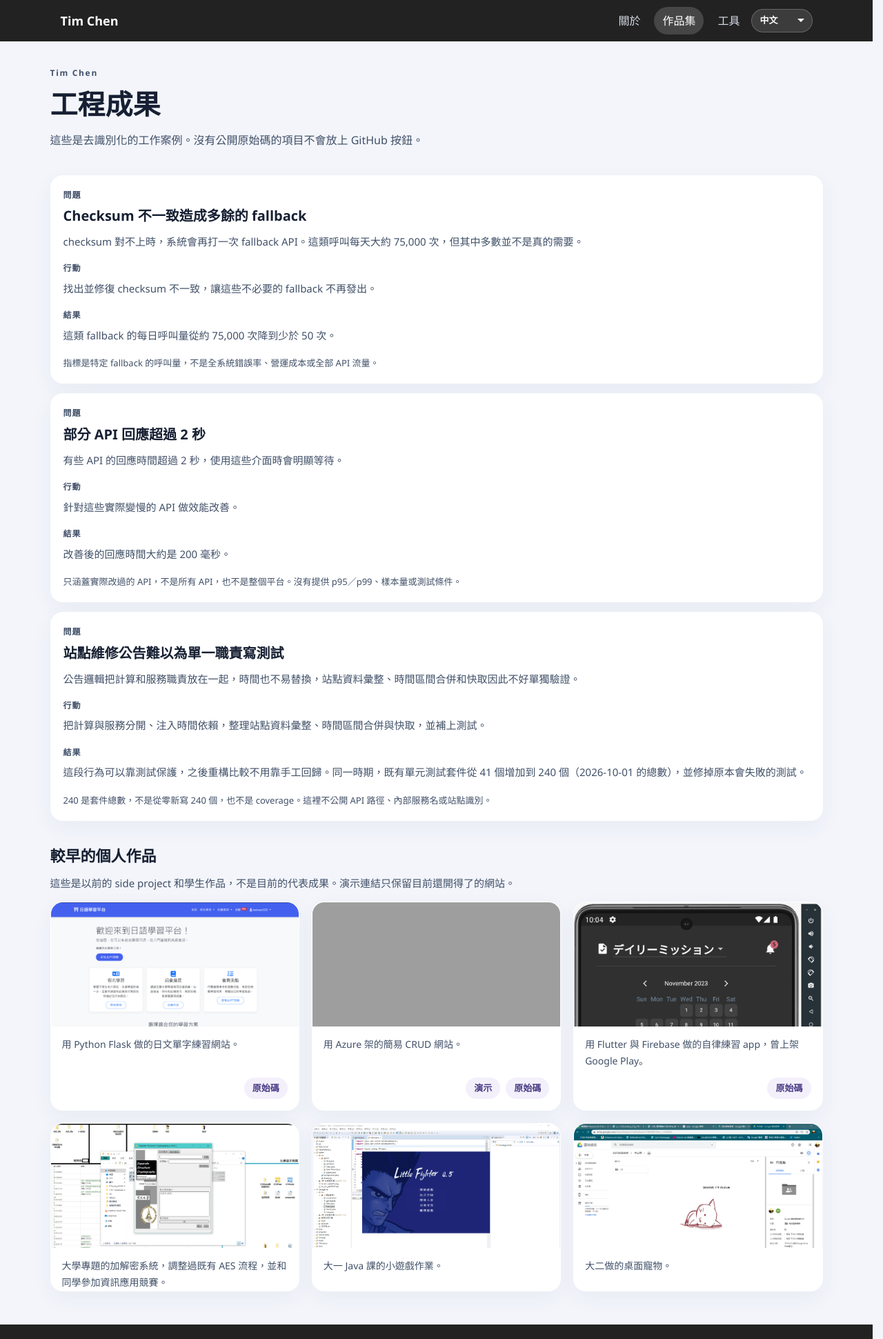
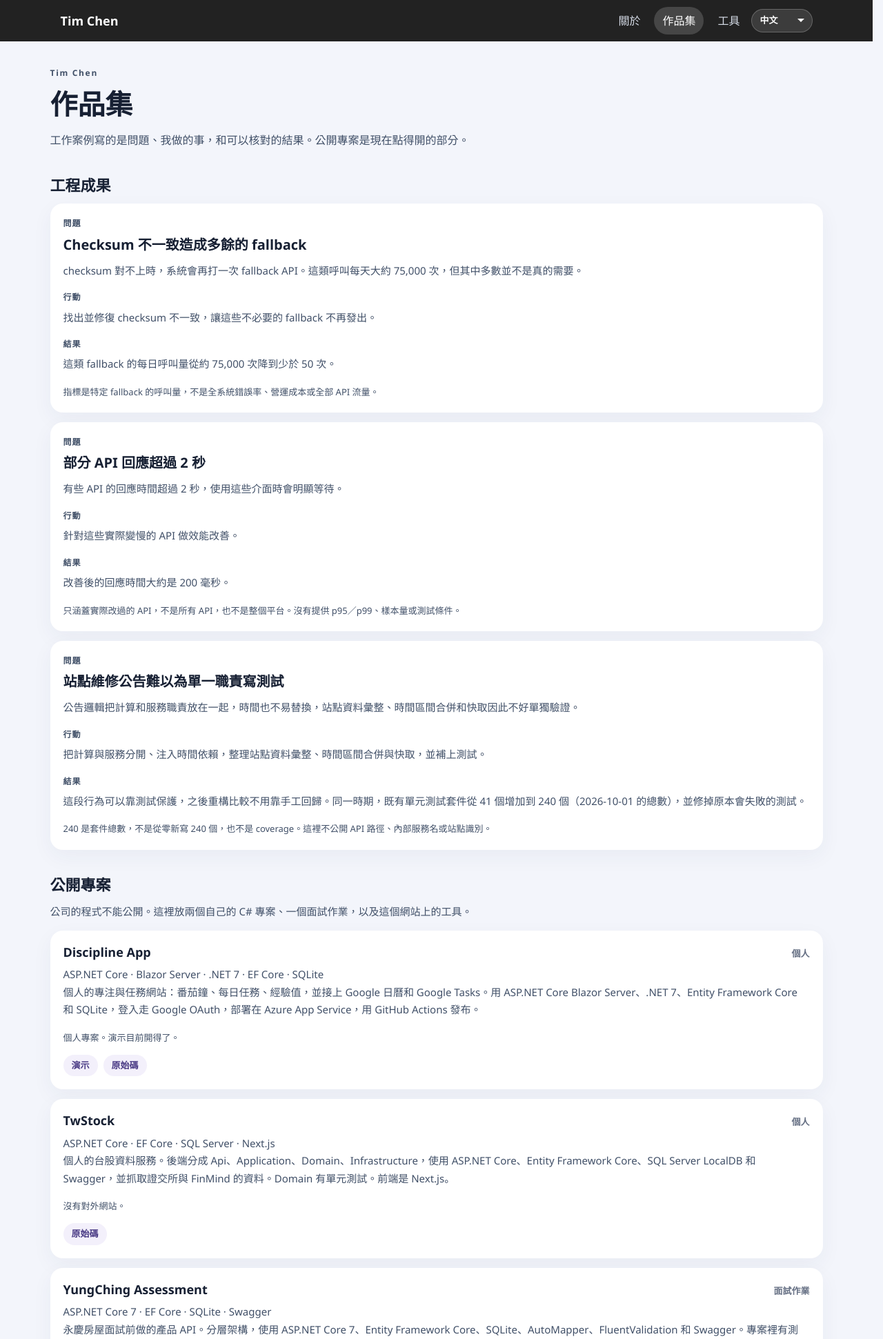
Before and after one commit to Chenyuting0916/My-First-Website, a PHP site: page /Portfolio.html in a window 1280 px wide. Shown: the top 1941 px of the page at 69% size. Run offline with PHP 8.4, Linux system fonts and the light colour scheme; grey boxes are pictures that could not be loaded.

Commit message:
Curate the portfolio around projects a reviewer can open.
Lead with the existing backend cases, then Discipline App, TwStock, the Yung Ching interview API, and the tools on this site. Keep TimeMiner and Level as earlier work, and put the 2019 award on the education line.

Co-authored-by: cyt <tim376755000@gmail.com>

```diff
--- a/Portfolio.html
+++ b/Portfolio.html
@@ -4,18 +4,16 @@
 <head>
     <meta charset="utf-8" />
     <meta name="viewport" content="width=device-width, initial-scale=1">
-    <title data-i18n="work.pageTitle">工程成果 — Tim Chen</title>
+    <title data-i18n="work.pageTitle">作品集 — Tim Chen</title>
     <link rel="icon" type="image/x-icon" href="img/happy.ico">
-    <meta name="description" data-i18n-content="work.description" content="Tim Chen 的後端案例：checksum fallback、部分 API 的回應時間，以及站點維修公告的可測試性重構。">
+    <meta name="description" data-i18n-content="work.description" content="Tim Chen 的作品集：去識別化的後端工作案例，以及現在點得開的公開專案。">
     <meta name="author" content="Tim Chen">
     <link rel="stylesheet" type="text/css" href="css/bootstrap.css">
     <link rel="stylesheet" type="text/css" href="css/style.css">
     <link rel="stylesheet" type="text/css" href="css/site.css">
-    <link rel="stylesheet" type="text/css" href="css/lightbox.css">
     <link rel="stylesheet" href="fonts/fontawesome/css/all.css">
     <script type="text/javascript" src="js/jquery-3.4.1.min.js"></script>
     <script type="text/javascript" src="js/bootstrap.js"></script>
-    <script type="text/javascript" src="js/lightbox.js"></script>
     <script type="text/javascript" src="js/i18n.js"></script>
 </head>
 
@@ -57,12 +55,12 @@
     <main class="site-wrap" id="content">
         <header class="site-hero">
             <p class="site-kicker">Tim Chen</p>
-            <h1 data-i18n="work.title">工程成果</h1>
-            <p class="site-lead" data-i18n="work.lead">這些是去識別化的工作案例。沒有公開原始碼的項目不會放上 GitHub 按鈕。</p>
+            <h1 data-i18n="work.title">作品集</h1>
+            <p class="site-lead" data-i18n="work.lead">工作案例寫的是問題、我做的事，和可以核對的結果。公開專案是現在點得開的部分。</p>
         </header>
 
         <section class="site-block" id="work" aria-labelledby="work-title">
-            <h2 id="work-title" class="sr-only" data-i18n="work.title">工程成果</h2>
+            <h2 id="work-title" data-i18n="work.casesTitle">工程成果</h2>
 
             <article class="site-card site-role" id="checksum">
                 <p class="site-label" data-i18n="work.problem">問題</p>
@@ -98,78 +96,96 @@
             </article>
         </section>
 
+        <section class="site-block" id="public" aria-labelledby="public-title">
+            <h2 id="public-title" data-i18n="work.publicTitle">公開專案</h2>
+            <p class="site-note" data-i18n="work.publicLead">公司的程式不能公開。這裡放兩個自己的 C# 專案、一個面試作業，以及這個網站上的工具。</p>
+
+            <article class="site-card site-role" id="discipline">
+                <div class="site-role-top">
+                    <h3>Discipline App</h3>
+                    <span class="site-when" data-i18n="work.kindPersonal">個人</span>
+                </div>
+                <p class="site-meta">ASP.NET Core · Blazor Server · .NET 7 · EF Core · SQLite</p>
+                <p data-i18n="work.disciplineBody">個人的專注與任務網站：番茄鐘、每日任務、經驗值，並接上 Google 日曆和 Google Tasks。用 ASP.NET Core Blazor Server、.NET 7、Entity Framework Core 和 SQLite，登入走 Google OAuth，部署在 Azure App Service，用 GitHub Actions 發布。</p>
+                <p class="site-scope" data-i18n="work.disciplineScope">個人專案。演示目前開得了。</p>
+                <div class="site-links">
+                    <a target="_blank" rel="noopener" href="https://disciplineapp.azurewebsites.net/" data-i18n="work.demo">演示</a>
+                    <a target="_blank" rel="noopener" href="https://github.com/Chenyuting0916/DisciplineApp" data-i18n="work.source">原始碼</a>
+                </div>
+            </article>
+
+            <article class="site-card site-role" id="twstock">
+                <div class="site-role-top">
+                    <h3>TwStock</h3>
+                    <span class="site-when" data-i18n="work.kindPersonal">個人</span>
+                </div>
+                <p class="site-meta">ASP.NET Core · EF Core · SQL Server · Next.js</p>
+                <p data-i18n="work.twstockBody">個人的台股資料服務。後端分成 Api、Application、Domain、Infrastructure，使用 ASP.NET Core、Entity Framework Core、SQL Server LocalDB 和 Swagger，並抓取證交所與 FinMind 的資料。Domain 有單元測試。前端是 Next.js。</p>
+                <p class="site-scope" data-i18n="work.twstockScope">沒有對外網站。</p>
+                <div class="site-links">
+                    <a target="_blank" rel="noopener" href="https://github.com/Chenyuting0916/TwStock" data-i18n="work.source">原始碼</a>
+                </div>
+            </article>
+
+            <article class="site-card site-role" id="yungching">
+                <div class="site-role-top">
+                    <h3>YungChing Assessment</h3>
+                    <span class="site-when" data-i18n="work.kindInterview">面試作業</span>
+                </div>
+                <p class="site-meta">ASP.NET Core 7 · EF Core · SQLite · Swagger</p>
+                <p data-i18n="work.yungchingBody">永慶房屋面試前做的產品 API。分層架構，使用 ASP.NET Core 7、Entity Framework Core、SQLite、AutoMapper、FluentValidation 和 Swagger。專案裡有測試。</p>
+                <p class="site-scope" data-i18n="work.yungchingScope">對方說可以公開。</p>
+                <div class="site-links">
+                    <a target="_blank" rel="noopener" href="https://github.com/Chenyuting0916/YungChingAssessment" data-i18n="work.source">原始碼</a>
+                </div>
+            </article>
+
+            <article class="site-card site-role" id="devtools">
+                <div class="site-role-top">
+                    <h3 data-i18n="tools.title">開發工具</h3>
+                    <span class="site-when" data-i18n="work.kindSite">本站</span>
+                </div>
+                <p class="site-meta">HTML · CSS · JavaScript</p>
+                <p data-i18n="work.toolsBody">時間戳、JSON、YAML、雜湊、編碼、JWT、URL、UUID、正規表示式和進位轉換。載入頁面之後在瀏覽器裡計算，並有測試。</p>
+                <p class="site-scope" data-i18n="work.toolsScope">技術是 HTML、CSS、JavaScript。</p>
+                <div class="site-links">
+                    <a href="tools.html" data-i18n="work.openTool">打開工具</a>
+                    <a target="_blank" rel="noopener" href="https://github.com/Chenyuting0916/My-First-Website" data-i18n="work.source">原始碼</a>
+                </div>
+            </article>
+        </section>
+
         <section class="site-block" id="earlier" aria-labelledby="earlier-title">
             <h2 id="earlier-title" data-i18n="work.historyTitle">較早的個人作品</h2>
-            <p class="site-note" data-i18n="work.historyLead">這些是以前的 side project 和學生作品，不是目前的代表成果。演示連結只保留目前還開得了的網站。</p>
-            <div class="site-projects">
-                <article class="site-project">
-                    <a href="img/portfolio/protfolio-29.png" data-lightbox="image-6" data-title="Japanese vocabulary site" class="site-shot has-border">
-                        <img src="img/portfolio/protfolio-29.png" alt="Japanese vocabulary learning site">
-                    </a>
-                    <a href="img/portfolio/protfolio-28.png" data-lightbox="image-6" class="has-border hide"></a>
-                    <a href="img/portfolio/protfolio-27.png" data-lightbox="image-6" class="has-border hide"></a>
-                    <a href="img/portfolio/protfolio-26.png" data-lightbox="image-6" class="has-border hide"></a>
-                    <a href="img/portfolio/protfolio-25.png" data-lightbox="image-6" class="has-border hide"></a>
-                    <a href="img/portfolio/protfolio-24.png" data-lightbox="image-6" class="has-border hide"></a>
-                    <a href="img/portfolio/protfolio-23.png" data-lightbox="image-6" class="has-border hide"></a>
-                    <a href="img/portfolio/protfolio-22.png" data-lightbox="image-6" class="has-border hide"></a>
-                    <p data-i18n="work.japanese">用 Python Flask 做的日文單字練習網站。</p>
-                    <div class="site-links">
-                        <a target="_blank" rel="noopener" href="https://github.com/Chenyuting0916/LearnFlask" data-i18n="work.source">原始碼</a>
+            <p class="site-note" data-i18n="work.historyLead">課堂作業和練習用的 repo 不放在這頁。演示只留目前還開得了的網站。</p>
+
+            <article class="site-card site-role" id="timeminer">
+                <div class="site-role-top">
+                    <h3>TimeMiner</h3>
+                    <span class="site-when" data-i18n="work.kindEarlier">較早</span>
                 </div>
-                </article>
-                <article class="site-project">
-                    <a href="img/portfolio/protfolio-16.png" data-lightbox="image-4" data-title="Azure CRUD site" class="site-shot has-border">
-                        <img src="img/portfolio/protfolio-16.png" alt="Azure CRUD website">
-                    </a>
-                    <a href="img/portfolio/protfolio-21.png" data-lightbox="image-4" class="has-border hide"></a>
-                    <p data-i18n="work.azure">用 Azure 架的簡易 CRUD 網站。</p>
+                <p class="site-meta">ASP.NET Core MVC · EF Core · Azure</p>
+                <p data-i18n="work.timeminerBody">較早的工時記錄網站，用 ASP.NET Core MVC 和 Entity Framework Core，放在 Azure。可以管理自訂表格，也可以記工作時間。</p>
+                <p class="site-scope" data-i18n="work.timeminerScope">演示目前開得了。</p>
                 <div class="site-links">
                     <a target="_blank" rel="noopener" href="https://timeminer.azurewebsites.net/" data-i18n="work.demo">演示</a>
                     <a target="_blank" rel="noopener" href="https://github.com/Chenyuting0916/MinerMVC" data-i18n="work.source">原始碼</a>
                 </div>
             </article>
-                <article class="site-project">
-                    <a href="img/portfolio/protfolio-17.jpg" data-lightbox="image-5" data-title="Level app" class="site-shot has-border">
-                        <img src="img/portfolio/protfolio-17.jpg" alt="Level mobile app">
-                    </a>
-                    <a href="img/portfolio/protfolio-18.jpg" data-lightbox="image-5" class="has-border hide"></a>
-                    <a href="img/portfolio/protfolio-19.jpg" data-lightbox="image-5" class="has-border hide"></a>
-                    <a href="img/portfolio/protfolio-20.jpg" data-lightbox="image-5" class="has-border hide"></a>
-                    <p data-i18n="work.level">用 Flutter 與 Firebase 做的自律練習 app，曾上架 Google Play。</p>
+
+            <article class="site-card site-role" id="level">
+                <div class="site-role-top">
+                    <h3>Level</h3>
+                    <span class="site-when" data-i18n="work.kindEarlier">較早</span>
+                </div>
+                <p class="site-meta">Flutter · Firebase</p>
+                <p data-i18n="work.levelBody">用 Flutter 和 Firebase 做的自律練習 app，曾上架 Google Play。商店頁現在打不開，所以只留原始碼。</p>
                 <div class="site-links">
                     <a target="_blank" rel="noopener" href="https://github.com/Chenyuting0916/Level" data-i18n="work.source">原始碼</a>
                 </div>
             </article>
-                <article class="site-project">
-                    <a href="img/portfolio/protfolio-14.jpg" data-lightbox="image-1" class="site-shot has-border">
-                        <img src="img/portfolio/protfolio-14.jpg" alt="Encryption coursework">
-                    </a>
-                    <a href="img/portfolio/protfolio-15.jpg" data-lightbox="image-1" class="has-border hide"></a>
-                    <p data-i18n="work.encryption">大學專題的加解密系統，調整過既有 AES 流程，並和同學參加資訊應用競賽。</p>
-                </article>
-                <article class="site-project">
-                    <a href="img/portfolio/protfolio-3.jpg" data-lightbox="image-2" class="site-shot has-border">
-                        <img src="img/portfolio/protfolio-3.jpg" alt="Java course game">
-                    </a>
-                    <a href="img/portfolio/protfolio-4.jpg" data-lightbox="image-2" class="has-border hide"></a>
-                    <a href="img/portfolio/protfolio-5.jpg" data-lightbox="image-2" class="has-border hide"></a>
-                    <a href="img/portfolio/protfolio-6.jpg" data-lightbox="image-2" class="has-border hide"></a>
-                    <a href="img/portfolio/protfolio-7.jpg" data-lightbox="image-2" class="has-border hide"></a>
-                    <a href="img/portfolio/protfolio-8.jpg" data-lightbox="image-2" class="has-border hide"></a>
-                    <a href="img/portfolio/protfolio-9.jpg" data-lightbox="image-2" class="has-border hide"></a>
-                    <p data-i18n="work.javaGame">大一 Java 課的小遊戲作業。</p>
-                </article>
-                <article class="site-project">
-                    <a href="img/portfolio/protfolio-10.jpg" data-lightbox="image-3" class="site-shot has-border">
-                        <img src="img/portfolio/protfolio-10.jpg" alt="Desktop pet">
-                    </a>
-                    <a href="img/portfolio/protfolio-11.jpg" data-lightbox="image-3" class="has-border hide"></a>
-                    <a href="img/portfolio/protfolio-12.jpg" data-lightbox="image-3" class="has-border hide"></a>
-                    <a href="img/portfolio/protfolio-13.jpg" data-lightbox="image-3" class="has-border hide"></a>
-                    <p data-i18n="work.pet">大二做的桌面寵物。</p>
-                </article>
-            </div>
+
+            <p class="site-note site-award" data-i18n="work.award">2019 年大學專題參加 International ICT Innovative Services Awards，資訊應用類第三名，和同學一起做。</p>
         </section>
     </main>
 
--- a/about.html
+++ b/about.html
@@ -63,7 +63,10 @@
             <p data-i18n="about.japan">2024–2025 年在日本語言學校留學，已取得 JLPT N1。這是跨文化學習和日語能力，不是日本工作經驗，也不表示商務場合的母語程度。</p>
             <p data-i18n="about.sharing">在 Titansoft 時組織過工程讀書會，把實務上遇到的問題拿出來講清楚、一起對做法。</p>
             <p data-i18n="about.life">工作之外會騎車、爬山，也喜歡把一件事慢慢做完。</p>
-            <p><a class="site-text-link" href="Portfolio.html#work" data-i18n="home.ctaWork">查看工程成果</a></p>
+            <div class="site-actions">
+                <a class="site-text-link" href="Portfolio.html#work" data-i18n="home.ctaWork">查看工程成果</a>
+                <a class="site-text-link" href="Portfolio.html#public" data-i18n="home.ctaPublic">公開專案</a>
+            </div>
             <div class="site-contact-links">
                 <a class="site-btn" href="mailto:tim376755000@gmail.com">tim376755000@gmail.com</a>
                 <a class="site-btn ghost" href="https://github.com/Chenyuting0916" target="_blank" rel="noopener">GitHub</a>
--- a/css/site.css
+++ b/css/site.css
@@ -766,6 +766,15 @@ body.site-page .timeline-link:hover {
     text-decoration: none;
 }
 
+.site-card .site-links {
+    justify-content: flex-start;
+    padding: 14px 0 0;
+}
+
+.site-award {
+    margin-top: 14px;
+}
+
 .site-more-row {
     margin: 8px 0 0;
 }
--- a/index.html
+++ b/index.html
@@ -63,6 +63,7 @@
             <p class="site-lead" data-i18n="home.lead">陳昱廷／Yu-Ting Chen。以 C#／.NET 改善後端效能、服務可靠性，以及既有系統的可維護性。</p>
             <div class="site-actions">
                 <a class="site-btn" href="Portfolio.html#work" data-i18n="home.ctaWork">查看工程成果</a>
+                <a class="site-btn ghost" href="Portfolio.html#public" data-i18n="home.ctaPublic">公開專案</a>
                 <a class="site-btn ghost" href="#contact" data-i18n="home.ctaContact">聯絡我</a>
                 <a class="site-text-link" href="https://github.com/Chenyuting0916" target="_blank" rel="noopener">GitHub</a>
                 <a class="site-text-link" href="https://www.linkedin.com/in/yuting-chen-63738b135/" target="_blank" rel="noopener">LinkedIn</a>
@@ -135,7 +136,7 @@
                     <h3 data-i18n="home.schoolName">東海大學資訊工程學系</h3>
                     <span class="site-when" data-i18n="home.schoolWhen">2016–2020</span>
                 </div>
-                <p data-i18n="home.schoolBody">資訊工程學士。</p>
+                <p data-i18n="home.schoolBody">資訊工程學士。2019 International ICT Innovative Services Awards，資訊應用類第三名。那是大學專題，和同學一起做。</p>
             </article>
             <p class="site-note" style="margin-top:14px;" data-i18n="home.also">其他貢獻包括 WCF 測試工具、開發環境異常日誌告警、監控指標整理、GitLab Runner 與 PowerShell 流程，以及 N+1 查詢和程式碼品質修復。</p>
         </section>
```
Also changed, not shown: js/translations/en.json (+27 -12 lines), js/translations/ja.json (+25 -10 lines), js/translations/zh.json (+27 -12 lines), README.md. Lines whose indentation alone changed are shown as unchanged.
